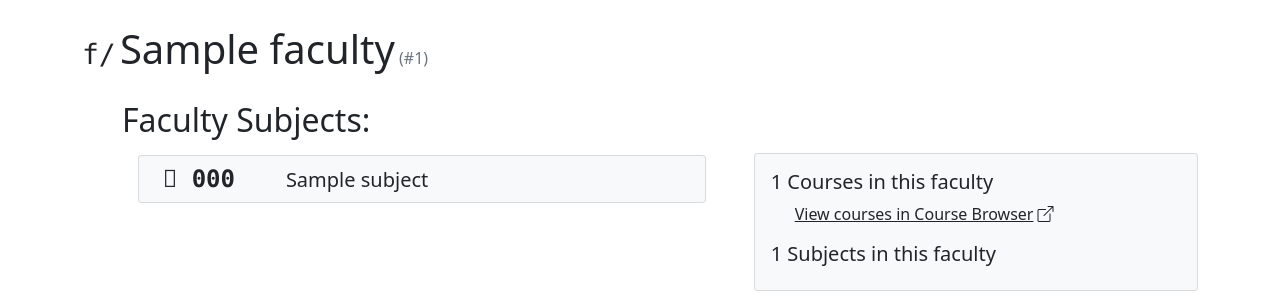
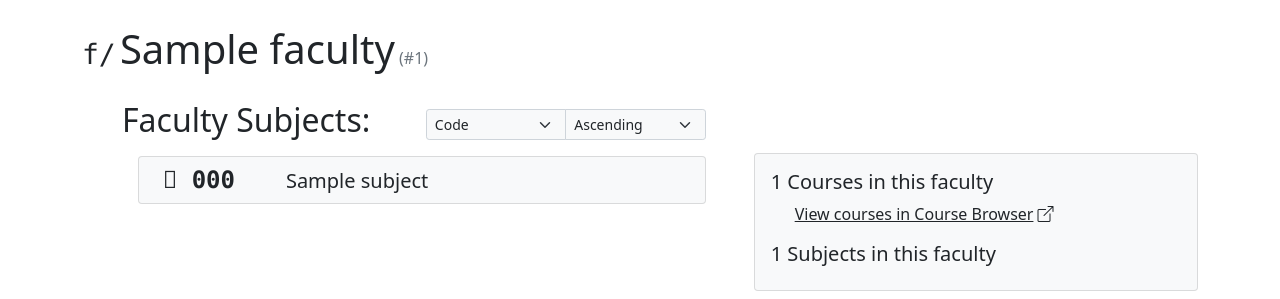
Before and after one commit to shadow-maker/uofcourse, a Flask app: page /f/1 in a window 1280 px wide. Shown: the part 63-362 px from the top of the page. Run offline with Flask 2, Linux system fonts and the light colour scheme; tables that the repository leaves empty hold one stand-in row (values such as "Sample post").

Commit message:
Add sorting options to subjects in faculty page

```diff
--- a/planner/routes/views/course.py
+++ b/planner/routes/views/course.py
@@ -3,6 +3,7 @@ from planner import db
 from planner.models import Faculty, Subject, Course
 from planner.queryUtils import *
 from planner.constants import *
+from planner.routes.api import subjects
 
 from planner.routes.views import view
 
@@ -22,7 +23,14 @@ def faculty(facId):
 		title = "Faculty",
 		faculty = faculty,
 		lenSubjects=len(faculty.subjects),
-		lenCourses = sum([len(s.courses) for s in faculty.subjects])
+		lenCourses = sum([len(s.courses) for s in faculty.subjects]),
+		subjects = [{
+			"id": s.id,
+			"emoji": s.getEmoji(),
+			"code": s.code,
+			"name": s.name,
+			"url": s.url
+		} for s in faculty.subjects],
 	)
 
 
--- /dev/null
+++ b/planner/static/scripts/faculty.js
@@ -0,0 +1,44 @@
+function sortSubjects() {
+	if ($("#sortBy").val() != "name" && $("#sortBy").val() != "code")
+		return alert("warning", "Invalid sort option '" + $("#sortBy").val() + "'")
+
+	subjects.sort((a, b) => {
+		const nameA = a[$("#sortBy").val()].toUpperCase()
+		const nameB = b[$("#sortBy").val()].toUpperCase()
+		if (nameA < nameB)
+			return -1
+		if (nameA > nameB)
+			return 1
+		return 0
+	})
+
+	if ($("#orderBy").val() == "0")
+		subjects.reverse()
+}
+
+function updateSubjects() {
+	$("#subjectsContainer").empty()
+	for (let subject of subjects) {
+		var item = $("#templates .subject-item").clone()
+
+		item.attr("id", "subject-" + subject.id)
+		item.attr("db-id", subject.id)
+
+		item.find(".subject-link").attr("href", subject.url)
+		item.find(".subject-emoji").html("&#" + subject.emoji)
+		item.find(".subject-code").html(subject.code)
+		item.find(".subject-name").html(subject.name)
+
+		item.appendTo("#subjectsContainer")
+	}
+}
+
+$(document).ready(( ) => {
+	sortSubjects()
+	updateSubjects()
+
+	$("select").change(() => {
+		sortSubjects()
+		updateSubjects()
+	})
+})
--- a/planner/templates/faculty.html
+++ b/planner/templates/faculty.html
@@ -1,6 +1,27 @@
 {% extends "layout.html" %}
 
 {% block content %}
+
+<script>
+	var subjects = JSON.parse('{{ subjects | tojson | safe }}')
+</script>
+
+<script src="/static/scripts/faculty.js"></script>
+
+<div id="templates" class="d-none">
+	<div class="subject-item mb-3 card bg-light">
+		<a class="subject-link m-0 p-0 text-decoration-none text-body" href="">
+			<div class="card-body px-3 px-md-4 py-1 py-md-2">
+				<span class="h4 me-4">
+					<span class="subject-emoji p-0 m-0 me-1 me-md-2"></span>
+					<span class="subject-code p-0 m-0 font-monospace fw-bold d-inline-block" style="width:4rem;"></span>
+				</span>
+				<br class="d-md-none">
+				<span class="subject-name p-0 m-0 h5"></span>
+			</div>
+		</a>
+	</div>
+</div>
 
 <div class="mb-4">
 	<span class="h3 font-monospace">f/</span>
@@ -12,28 +33,31 @@
 	<!--Faculty Subjects-->
 	<div class="order-2 order-lg-1 col-12 col-lg-7 col-xxl-8">
 		<div class="container">
-			<h2 class="mb-3 mt-1">Faculty Subjects:</h2>
+			<div class="row mb-3 mt-1">
+				<div class="col-12 col-sm-6 col-lg-12 col-xl-6 col-xxl-7">
+					<h2 class="m-0">Faculty Subjects:</h2>
+				</div>
+				<div class="col-12 col-sm-6 col-lg-12 col-xl-6 col-xxl-5">
+					<div class="input-group mt-2">
+						<select id="sortBy" name="sortBy" class="form-select form-select-sm bg-light"
+							aria-label="Sort options" title="Sort by">
+							<option value="code" selected>
+								Code
+							</option>
+							<option value="name">
+								Name
+							</option>
+						</select>
+						<select id="orderBy" name="orderBy" class="form-select form-select-sm bg-light"
+							aria-label="Sort options" title="Order by">
+							<option value="1" selected>Ascending</option>
+							<option value="0">Descending</option>
+						</select>
+					</div>
+				</div>
+			</div>
 
-			<div class="container ps-3 pe-0">
-				{% for subject in faculty.subjects %}
-				<div class="subject-item mb-3 card bg-light">
-					<a class="subject-link m-0 p-0 text-decoration-none text-body" href="{{subject.url}}">
-						<div class="card-body px-3 px-md-4 py-1 py-md-2">
-							<span class="h4 me-4">
-								<span class="subject-emoji p-0 m-0 me-1 me-md-2">
-									&#{{subject.getEmoji()}}
-								</span>
-								<span class="subject-code p-0 m-0 font-monospace fw-bold d-inline-block" style="width:4rem;">
-									{{subject.code}}
-								</span>
-							</span>
-							<br class="d-md-none">
-							<span class="course-name p-0 m-0 h5">{{subject.name}}</span>
-						</div>
-					</a>
-				</div>
-				{% endfor %}
-			</div>
+			<div class="container ps-3 pe-0" id="subjectsContainer"></div>
 		</div>
 	</div>
 
```
